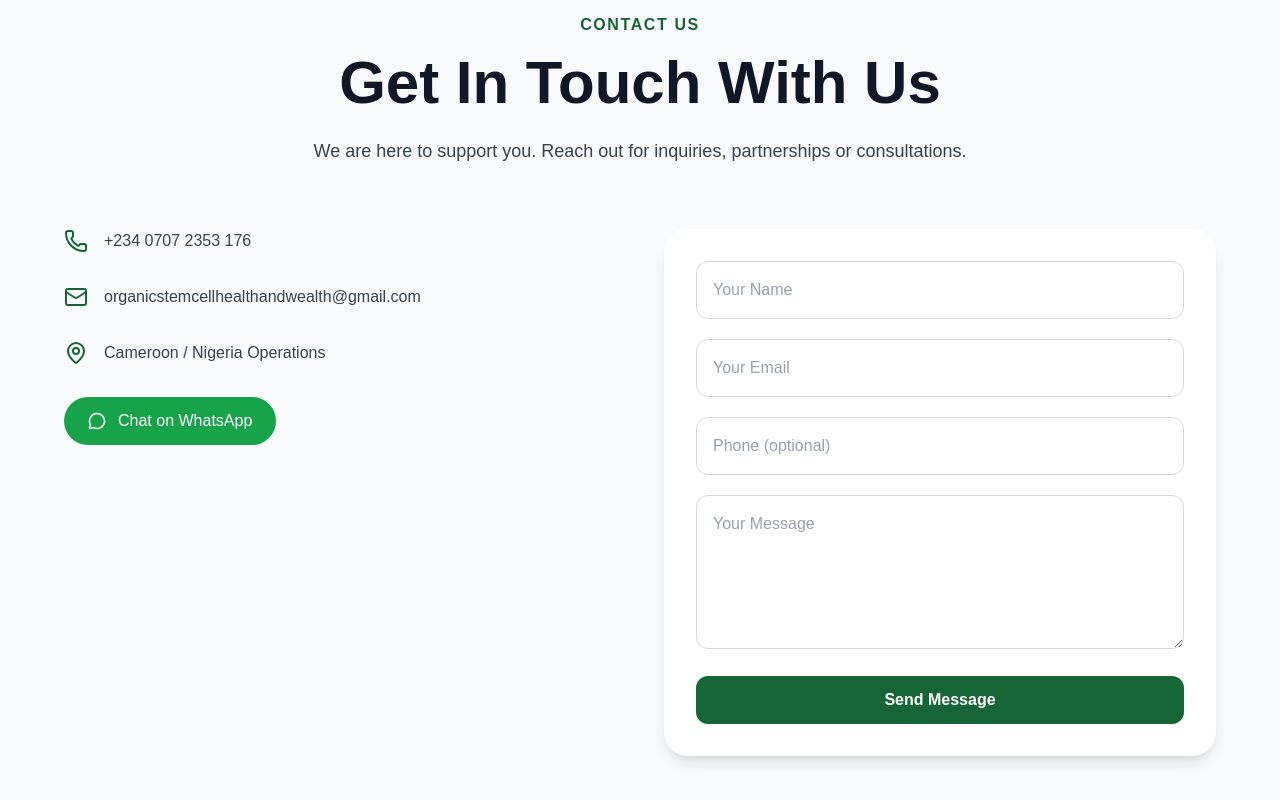
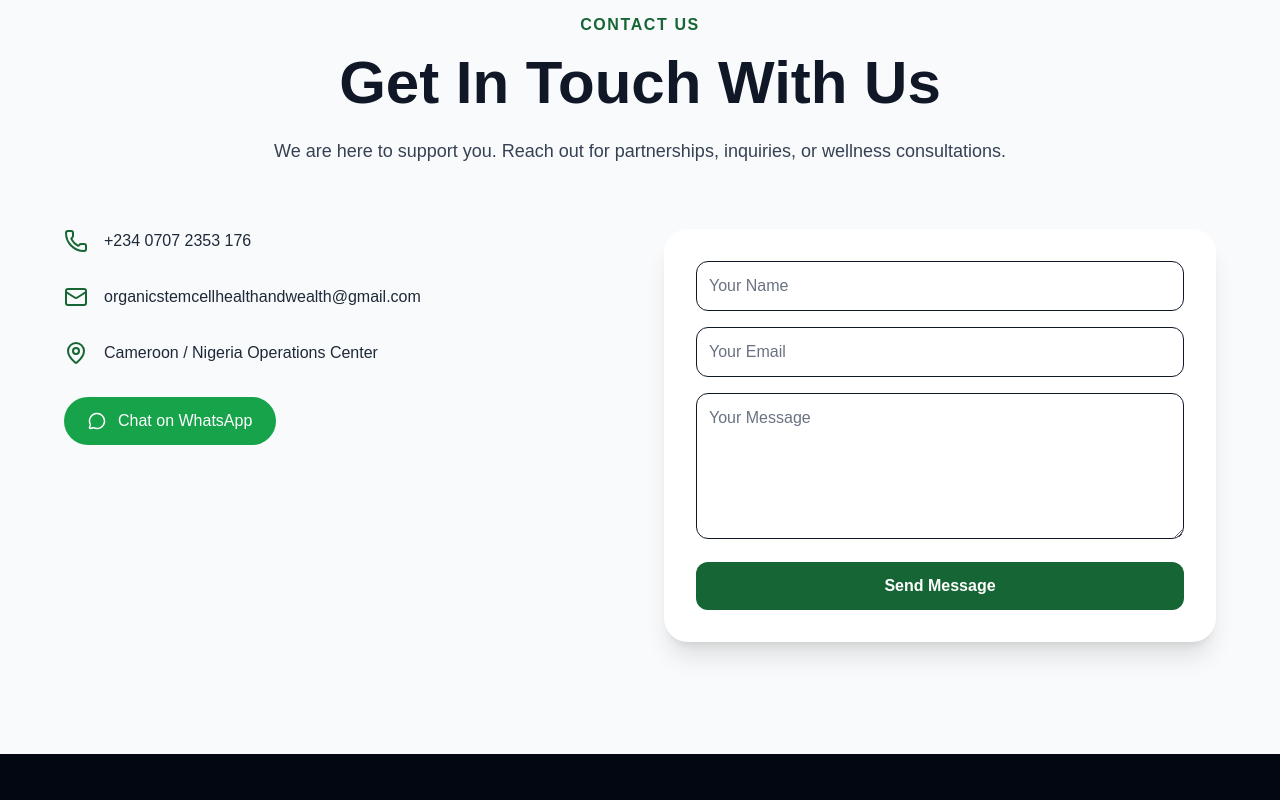
Before and after one commit to JonasNkeforTapuh/organic-health-website, a Next.js app: page / in a window 1280 px wide. Shown: the part 11020-11820 px from the top of the page. Built offline with nearby package versions, Linux system fonts and the light colour scheme.

Commit message:
working partnership form

```diff
--- a/src/sections/Contact.tsx
+++ b/src/sections/Contact.tsx
@@ -1,6 +1,5 @@
 "use client";
 
-import { motion } from "framer-motion";
 import { Mail, Phone, MapPin, MessageCircle } from "lucide-react";
 import { useRef } from "react";
 import emailjs from "@emailjs/browser";
@@ -14,22 +13,21 @@ export default function Contact() {
     emailjs
       .sendForm(
         "service_klka50j",
-        "template_5kr7u7q",
+        "template_8w0yj5a",
         form.current!,
         "1HMQBKi2Acbxd_N15"
       )
       .then(() => {
-        alert("Message sent successfully ✅");
+        alert("Message sent successfully");
         form.current?.reset();
       })
       .catch(() => {
-        alert("Failed to send message. Try again.");
+        alert("Something went wrong");
       });
   };
 
   return (
     <section id="contact" className="py-28 px-6 bg-gray-50">
-
       <div className="max-w-6xl mx-auto">
 
         {/* TITLE */}
@@ -43,8 +41,8 @@ export default function Contact() {
           </h2>
 
           <p className="mt-6 text-lg text-gray-700">
-            We are here to support you. Reach out for inquiries,
-            partnerships or consultations.
+            We are here to support you. Reach out for partnerships,
+            inquiries, or wellness consultations.
           </p>
         </div>
 
@@ -54,25 +52,26 @@ export default function Contact() {
           {/* LEFT INFO */}
           <div className="space-y-8">
 
-            <div className="flex items-center gap-4 text-gray-700">
+            <div className="flex items-center gap-4 text-gray-800">
               <Phone className="text-[#166534]" />
               <span>+234 0707 2353 176</span>
             </div>
 
-            <div className="flex items-center gap-4 text-gray-700">
+            <div className="flex items-center gap-4 text-gray-800">
               <Mail className="text-[#166534]" />
               <span>organicstemcellhealthandwealth@gmail.com</span>
             </div>
 
-            <div className="flex items-center gap-4 text-gray-700">
+            <div className="flex items-center gap-4 text-gray-800">
               <MapPin className="text-[#166534]" />
-              <span>Cameroon / Nigeria Operations</span>
+              <span>Cameroon / Nigeria Operations Center</span>
             </div>
 
+            {/* WHATSAPP BUTTON */}
             <a
               href="https://wa.me/237653774362"
               target="_blank"
-              className="inline-flex items-center gap-3 bg-[#16a34a] text-white px-6 py-3 rounded-full hover:bg-[#14532d] transition"
+              className="inline-flex items-center gap-3 bg-[#16a34a] text-white px-6 py-3 rounded-full hover:bg-[#166534] transition"
             >
               <MessageCircle size={18} />
               Chat on WhatsApp
@@ -80,52 +79,45 @@ export default function Contact() {
 
           </div>
 
-          {/* FORM */}
-          <motion.div
-            initial={{ opacity: 0, y: 20 }}
-            animate={{ opacity: 1, y: 0 }}
-            className="bg-white p-8 rounded-3xl shadow-lg"
-          >
+          {/* RIGHT SIDE FORM */}
+          <div className="bg-white p-8 rounded-3xl shadow-xl">
 
-            <form ref={form} onSubmit={sendEmail} className="space-y-5">
+            <form ref={form} onSubmit={sendEmail} className="space-y-4">
 
               <input
                 name="name"
+                type="text"
                 placeholder="Your Name"
-                className="w-full border border-gray-300 p-4 rounded-xl text-black placeholder:text-gray-400 focus:ring-2 focus:ring-[#166534]"
+                className="w-full p-3 border rounded-xl text-gray-900 placeholder:text-gray-500 focus:outline-none focus:ring-2 focus:ring-[#166534]"
               />
 
               <input
                 name="email"
+                type="email"
                 placeholder="Your Email"
-                className="w-full border border-gray-300 p-4 rounded-xl text-black placeholder:text-gray-400 focus:ring-2 focus:ring-[#166534]"
-              />
-
-              <input
-                name="phone"
-                placeholder="Phone (optional)"
-                className="w-full border border-gray-300 p-4 rounded-xl text-black placeholder:text-gray-400 focus:ring-2 focus:ring-[#166534]"
+                className="w-full p-3 border rounded-xl text-gray-900 placeholder:text-gray-500 focus:outline-none focus:ring-2 focus:ring-[#166534]"
               />
 
               <textarea
                 name="message"
+                placeholder="Your Message"
                 rows={5}
-                placeholder="Your Message"
-                className="w-full border border-gray-300 p-4 rounded-xl text-black placeholder:text-gray-400 focus:ring-2 focus:ring-[#166534]"
+                className="w-full p-3 border rounded-xl text-gray-900 placeholder:text-gray-500 focus:outline-none focus:ring-2 focus:ring-[#166534]"
               />
 
               <button
                 type="submit"
-                className="w-full bg-[#166534] text-white py-3 rounded-xl font-bold hover:bg-[#14532d] transition"
+                className="w-full bg-[#166534] text-white py-3 rounded-xl hover:bg-[#14532d] transition font-semibold"
               >
                 Send Message
               </button>
 
             </form>
 
-          </motion.div>
+          </div>
 
         </div>
+
       </div>
     </section>
   );
```
